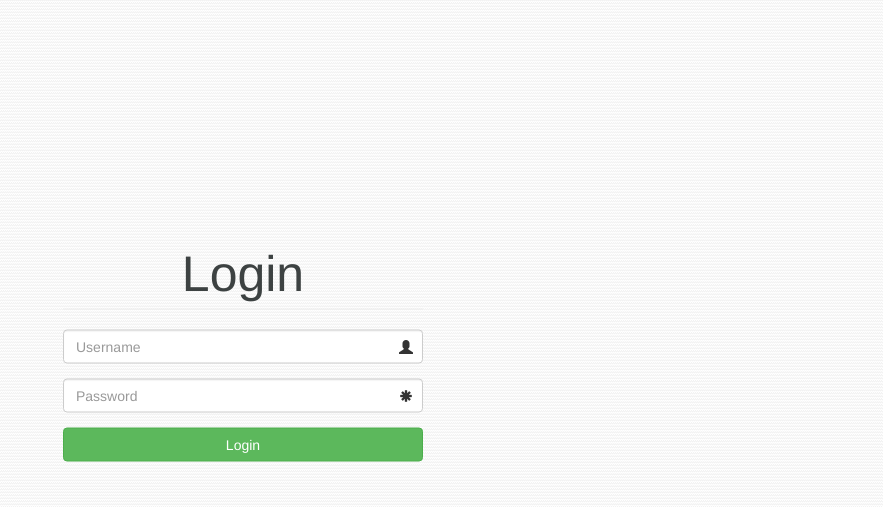
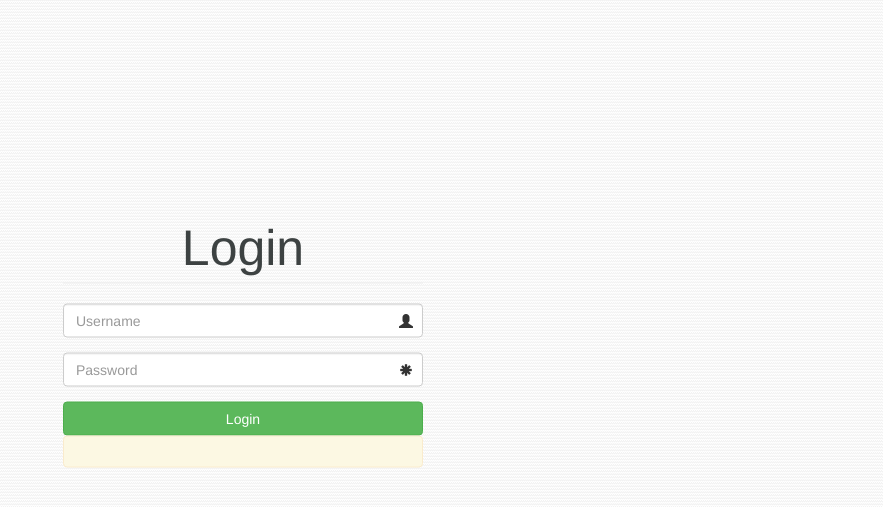
Before and after one commit to ClusterHQ/flocker-sourcelair, a Django app: page /login/ in a window 1280 px wide. Shown: the part 50-557 px from the top of the page, without its empty margins (397-1280 px from the left). Run offline with Django 3.2, Linux system fonts and the light colour scheme; parts of the project's set-up code (start-up, migrations or seed data) failed here and were passed over; some libraries are stand-ins or nearby versions.

Commit message:
Added warning container in login

```diff
--- a/web/ui/templates/ui/login.html
+++ b/web/ui/templates/ui/login.html
@@ -43,9 +43,12 @@
                             Login
                         </button>
                     </form>
+
+                    <div class="alert alert-warning alert-block space fade in"></div>
                 </div>
             </div>
         </div>
+
 
         <script src="//code.jquery.com/jquery-2.1.4.js"></script>
         <script src="//maxcdn.bootstrapcdn.com/bootstrap/3.3.5/js/bootstrap.min.js"></script>
```
